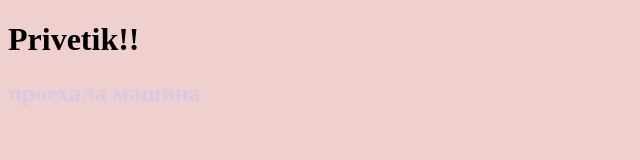
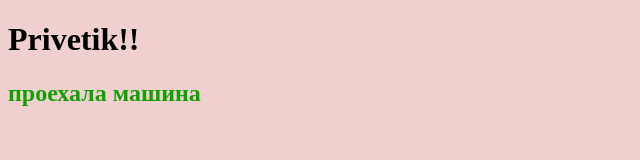
Before and after one commit to Alex11090/myRep, a plain HTML site: page index.html in a window 1280 px wide. Shown: the whole page, without its empty margins (0-640 px from the left). Drawn offline with Linux system fonts and the light colour scheme.

Commit message:
green h2

```diff
--- a/style.css
+++ b/style.css
@@ -2,5 +2,5 @@ body {
     background: rgb(240, 207, 207);
 }
 h2 {
-    color: rgb(216, 202, 226);
+    color: rgb(15, 160, 2);
 }
```
